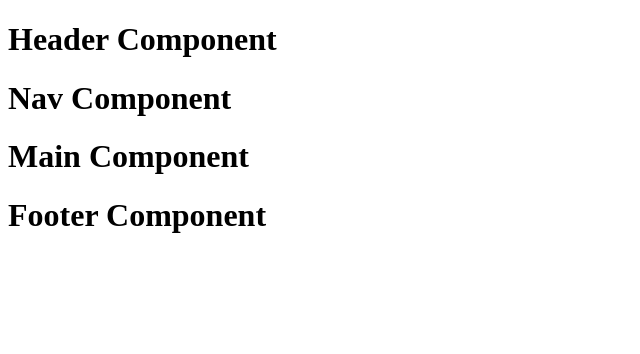
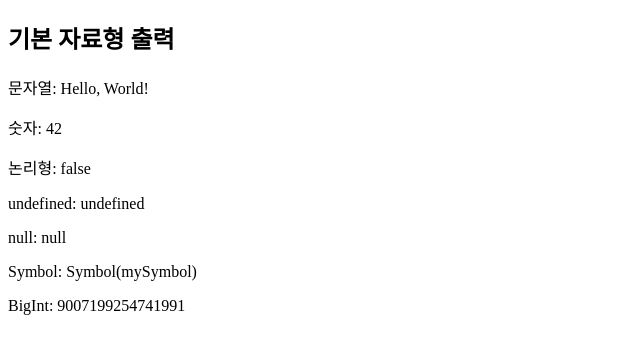
Before and after one commit to jieun-107/react-study, a React (Vite) app: page / in a window 1280 px wide. Shown: the top 354 px of the page, without its empty margins (0-640 px from the left). Built offline with nearby package versions, Linux system fonts and the light colour scheme.

Commit message:
기본 자료형 출력

```diff
--- a/src/App.tsx
+++ b/src/App.tsx
@@ -1,14 +1,24 @@
-import Footer from "./components/Footer";
-import Header from "./components/Header";
-import Main from "./components/Main";
+export default function App() {
 
-export default function App() {
+  const primitiveString = "Hello, World!";
+  const primitiveNumber = 42;
+  const primitiveBoolean = false;
+  const primitiveUndefined = undefined;
+  const primitiveNull = null;
+  const primitiveSymbol = Symbol("mySymbol");
+  const primitiveBigInt = 9007199254741991n;
+
   return (
     // <> : React.Fragment 와 같은 의미 (전체 감싸기 용도)
     <>
-      <Header />
-      <Main />
-      <Footer />
+      <h2>기본 자료형 출력</h2>
+      <p>문자열: {primitiveString}</p>
+      <p>숫자: {primitiveNumber}</p>
+      <p>논리형: {primitiveBoolean.toString()}</p>
+      <p>undefined: {String(primitiveUndefined)}</p>
+      <p>null: {String(primitiveNull)}</p>
+      <p>Symbol: {String(primitiveSymbol)}</p>
+      <p>BigInt: {primitiveBigInt}</p>
     </>
   )
 }
```
